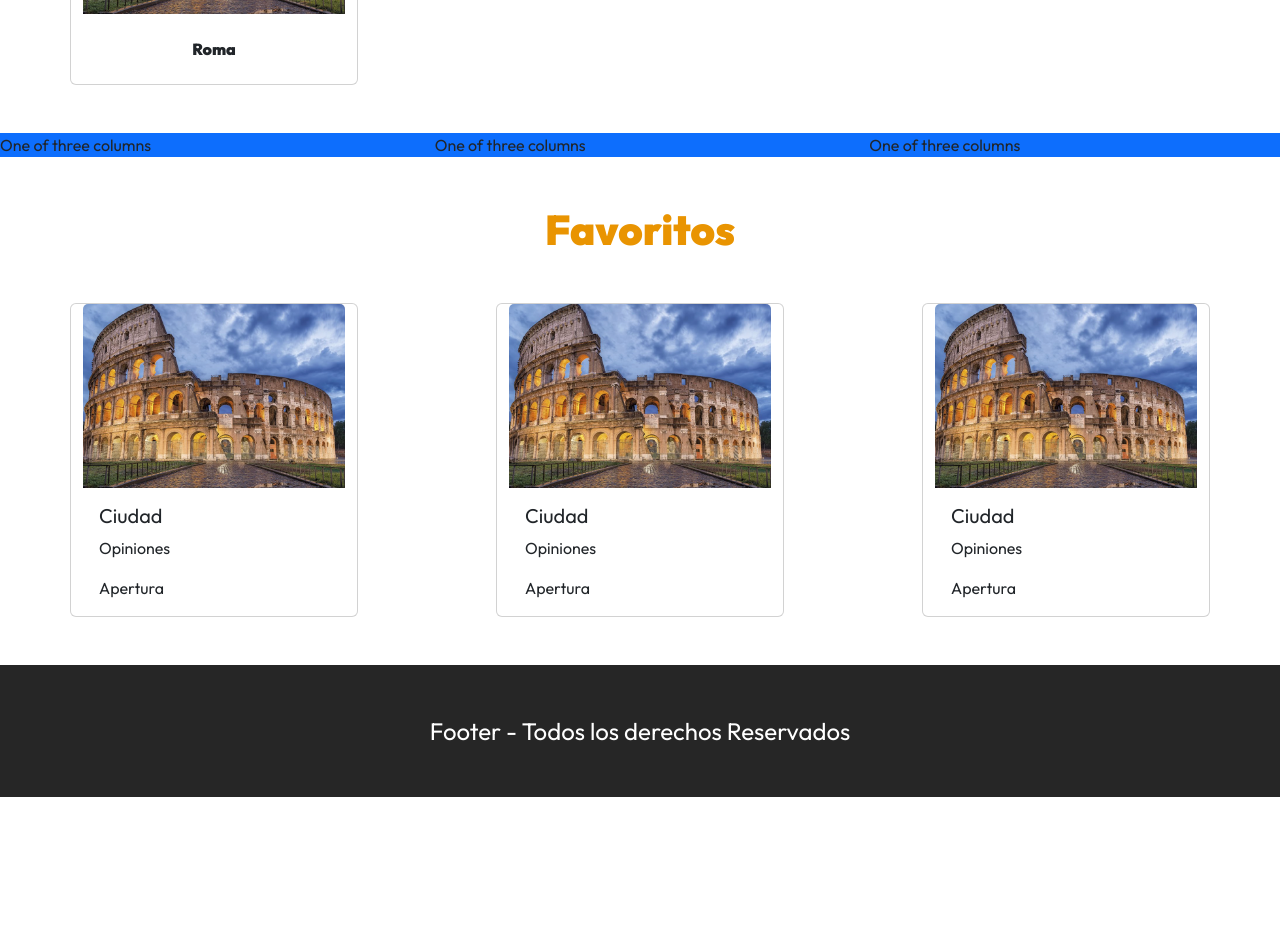
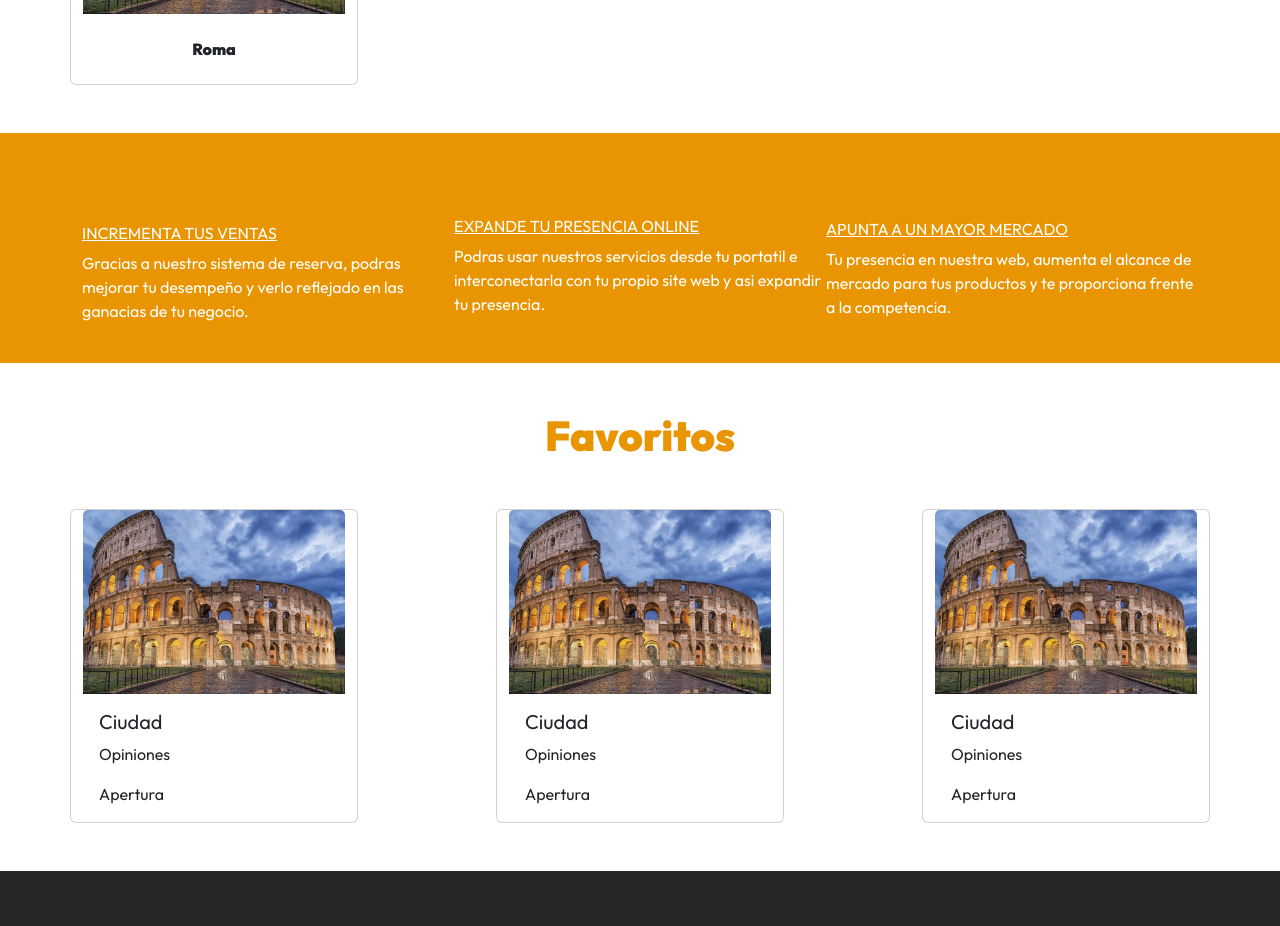
Before and after one commit to leofigueroa15/front-viajes, a React (Vite) app: page / in a window 1280 px wide. Shown: the part 1060-1986 px from the top of the page. Before the commit the page ends 1857 px from the top, so only its background shows below. Built offline with nearby package versions, Linux system fonts and the light colour scheme.

Commit message:
cambios en la seccion de informacion

```diff
--- a/src/components/Information.jsx
+++ b/src/components/Information.jsx
@@ -2,17 +2,41 @@ import React from 'react'
 
 const Information = () => {
     return (
-        <div className="row mt-5 bgInfo">
-            <div className="col">
-                One of three columns
+
+
+        <>
+            <div className="navbar navbar-light bg-primary box-shadow mt-5 mb-0">
+                <div className="container d-flex justify-content-between text-white py-4">
+                    <div className="col-md-4 mx-auto text-left mb-2">
+                        <div className="media">
+                            <i className="fas fa-chart-line" style={{ fontSize: '2.45rem' , marginRight: '10%' , marginTop: '0.2rem'  }}></i>
+                            <div className="media-body" style={{fontSize: '16px'}}>
+                                <h6 className="mt-0 text-white"><u>INCREMENTA TUS VENTAS</u></h6>
+                                Gracias a nuestro sistema de reserva, podras mejorar tu desempeño y verlo reflejado en las ganacias de tu negocio.
+                            </div>
+                        </div>
+                    </div>
+                    <div className="col-md-4 mx-auto text-left mb-2">
+                        <div className="media">
+                            <i className="bi bi-apple" style={{ fontSize: '1.9rem' , marginRight: '10%' , marginTop: '0.5rem'  }}></i>
+                            <div className="media-body" style={{fontSize: '16px'}}>
+                                <h6 className="mt-0 text-white"><u>EXPANDE TU PRESENCIA ONLINE</u></h6>
+                                Podras usar nuestros servicios desde tu portatil e interconectarla con tu propio site web y asi expandir tu presencia.
+                            </div>
+                        </div>
+                    </div>
+                    <div className="col-md-4 mx-auto text-left mb-2">
+                        <div className="media">
+                            <i className="fas fa-globe" style={{ fontSize: '2.1rem' , marginRight: '10%' , marginTop: '0.4rem'  }}></i>
+                            <div className="media-body" style={{fontSize: '16px'}}>
+                                <h6 className="mt-0 text-white"><u> APUNTA A UN MAYOR MERCADO</u></h6>
+                                Tu presencia en nuestra web, aumenta el alcance de mercado para tus productos y te proporciona frente a la competencia.
+                            </div>
+                        </div>
+                    </div>
+                </div>
             </div>
-            <div className="col">
-                One of three columns
-            </div>
-            <div className="col">
-                One of three columns
-            </div>
-        </div>
+        </>
     )
 }
 
```
